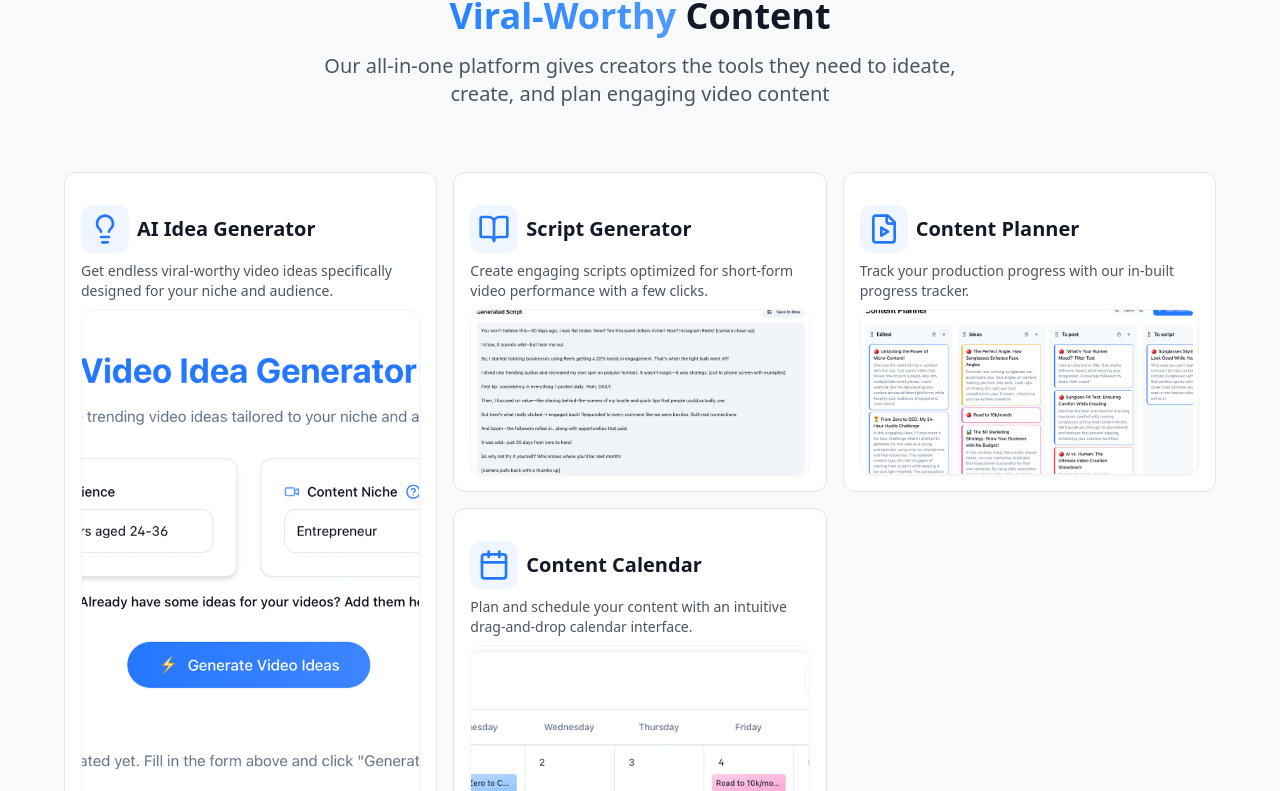
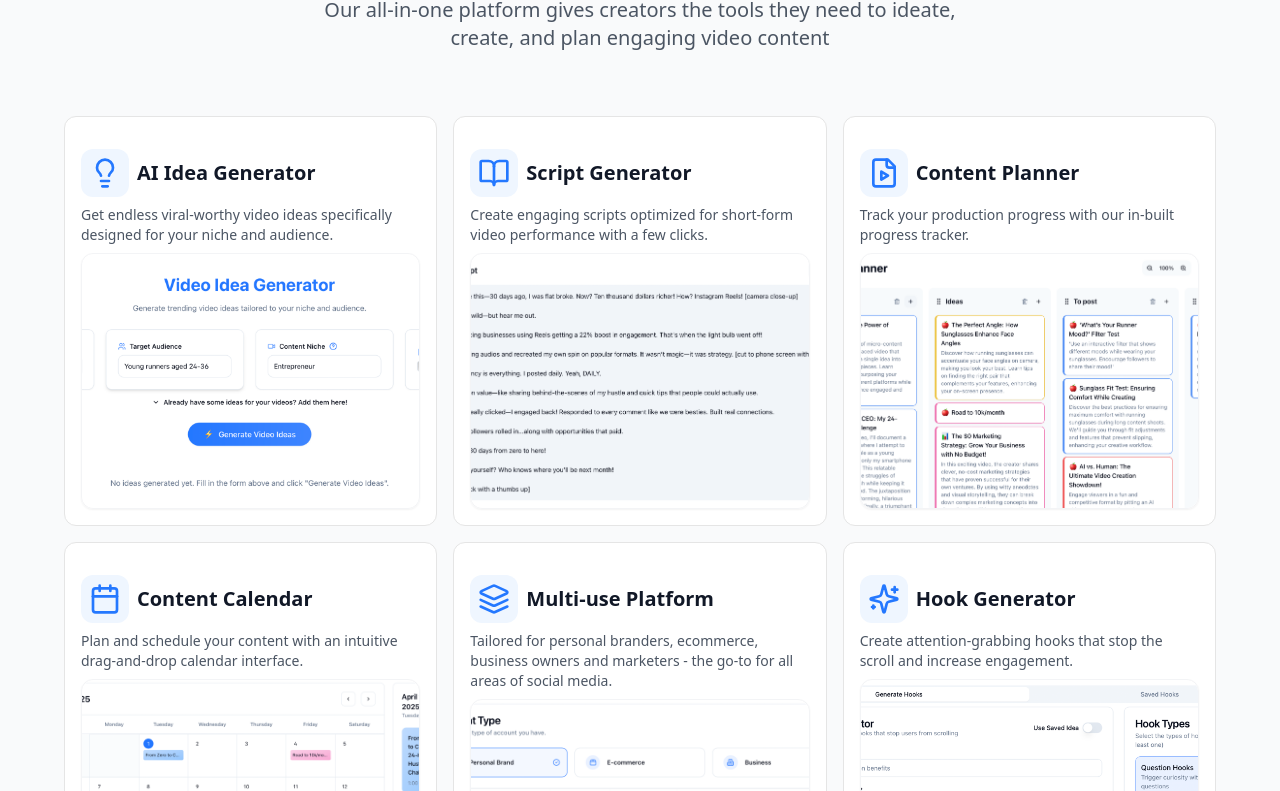
Before and after one commit to Tasklyios/planzo-ai, a React (Vite) app: page / in a window 1280 px wide. Shown: the part 2049-2840 px from the top of the page. Built offline with nearby package versions, Linux system fonts and the light colour scheme.

Commit message:
Fix BentoGrid layout
Ensure BentoGrid items are displayed in the correct columns for visual appeal.

```diff
--- a/src/components/Features.tsx
+++ b/src/components/Features.tsx
@@ -16,36 +16,42 @@ const Features = () => {
       title: "AI Idea Generator",
       description: "Get endless viral-worthy video ideas specifically designed for your niche and audience.",
       image: "/lovable-uploads/6cccbc30-6b0d-48df-aefb-edcac316d83b.png",
+      span: "md:col-span-1 md:row-span-1"
     },
     {
       icon: <BookOpen className="text-primary h-8 w-8" />,
       title: "Script Generator",
       description: "Create engaging scripts optimized for short-form video performance with a few clicks.",
       image: "/lovable-uploads/ee976f87-1280-478e-8abb-0b4a424ab070.png",
+      span: "md:col-span-1 md:row-span-1"
     },
     {
       icon: <FileVideo className="text-primary h-8 w-8" />,
       title: "Content Planner",
       description: "Track your production progress with our in-built progress tracker.",
       image: "/lovable-uploads/f0d4f71c-2d30-4ea0-aa6e-e7c6a73a896f.png",
+      span: "md:col-span-1 md:row-span-1"
     },
     {
       icon: <Calendar className="text-primary h-8 w-8" />,
       title: "Content Calendar",
       description: "Plan and schedule your content with an intuitive drag-and-drop calendar interface.",
       image: "/lovable-uploads/7adf90d6-42f1-4b14-a7ad-f173e2e3d7a1.png",
+      span: "md:col-span-1 md:row-span-1"
     },
     {
       icon: <Layers className="text-primary h-8 w-8" />,
       title: "Multi-use Platform",
       description: "Tailored for personal branders, ecommerce, business owners and marketers - the go-to for all areas of social media.",
       image: "/lovable-uploads/198b073e-82cd-4021-ba1c-c7e7593c723c.png",
+      span: "md:col-span-1 md:row-span-1"
     },
     {
       icon: <Sparkles className="text-primary h-8 w-8" />,
       title: "Hook Generator",
       description: "Create attention-grabbing hooks that stop the scroll and increase engagement.",
       image: "/lovable-uploads/e9483604-946a-4c32-b18e-13a6fb81d464.png",
+      span: "md:col-span-1 md:row-span-1"
     }
   ];
 
@@ -73,7 +79,7 @@ const Features = () => {
                 </div>
               }
               description={<p className="text-gray-600">{feature.description}</p>}
-              className={`md:col-span-${index === 4 || index === 5 ? '2' : '1'} ${index % 3 === 0 ? 'md:row-span-2' : ''}`}
+              className={feature.span}
             >
               <div className="relative rounded-lg mt-6 flex-grow overflow-hidden shadow-sm border border-gray-100 h-48 md:h-64">
                 <img
--- a/src/components/HowItWorks.tsx
+++ b/src/components/HowItWorks.tsx
@@ -36,7 +36,7 @@ const HowItWorks = () => {
           </p>
         </div>
 
-        <BentoGrid className="max-w-6xl mx-auto md:grid-cols-3">
+        <BentoGrid className="max-w-6xl mx-auto">
           {steps.map((step, index) => (
             <BentoGridItem
               key={index}
--- a/src/components/ui/bento-grid.tsx
+++ b/src/components/ui/bento-grid.tsx
@@ -23,7 +23,7 @@ export function BentoGrid({
   return (
     <div
       className={cn(
-        "grid md:auto-rows-[20rem] grid-cols-1 md:grid-cols-3 gap-4 max-w-7xl mx-auto",
+        "grid grid-cols-1 md:grid-cols-3 gap-4 max-w-7xl mx-auto",
         className
       )}
     >
@@ -43,7 +43,7 @@ export function BentoGridItem({
   return (
     <div
       className={cn(
-        "row-span-1 rounded-xl group/bento hover:shadow-xl transition duration-200 shadow-input dark:shadow-none p-4 dark:bg-black dark:border-white/[0.2] bg-white border border-neutral-200 flex flex-col space-y-2",
+        "rounded-xl group/bento hover:shadow-xl transition duration-200 shadow-input dark:shadow-none p-4 dark:bg-black dark:border-white/[0.2] bg-white border border-neutral-200 flex flex-col space-y-2",
         className
       )}
     >
```
